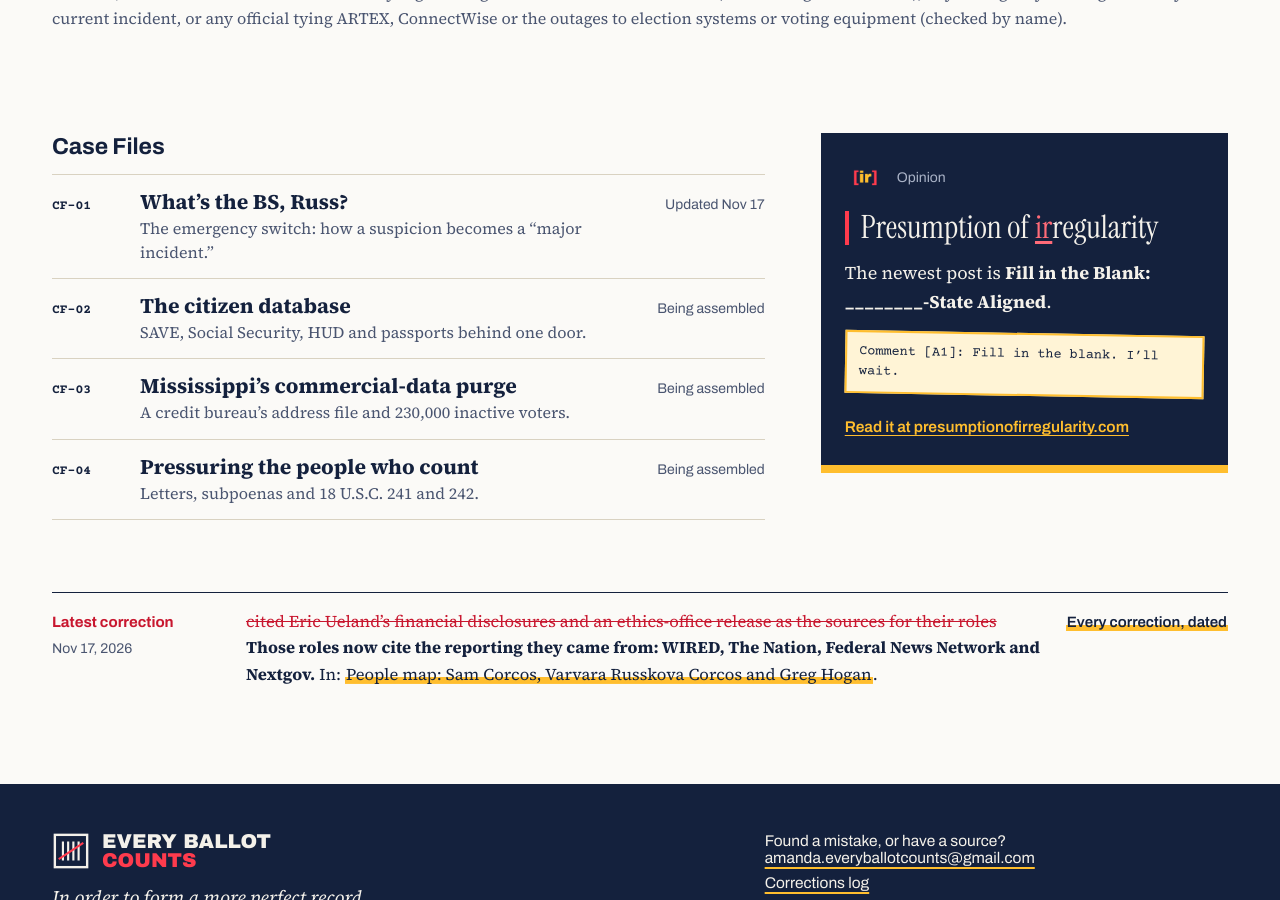
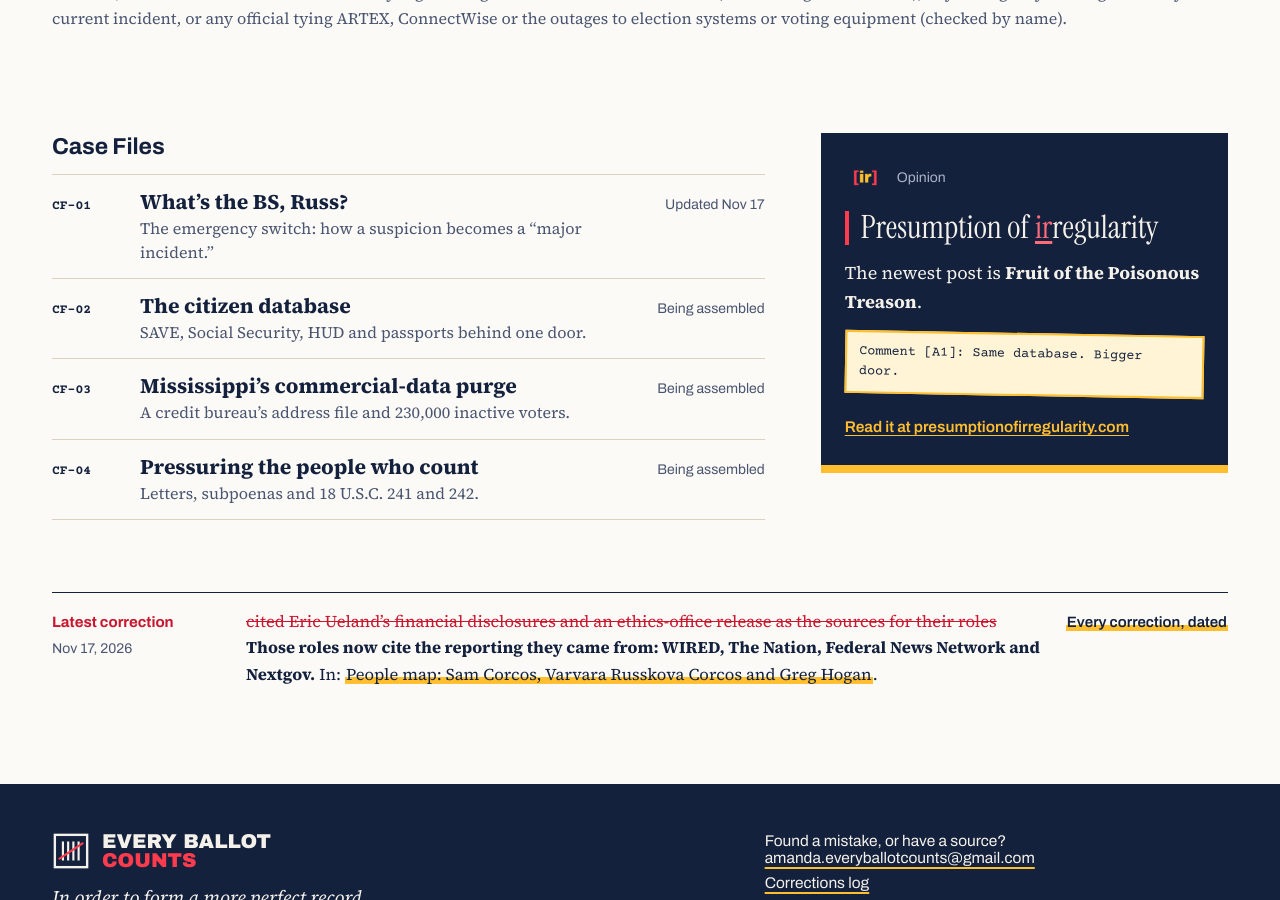
Before and after one commit to good-luck-with-that-ops/Every_Ballot_Counts_site, a Jekyll site: the page built from index.html, in a window 1280 px wide and 900 px high, scrolled down 2260 px. Built offline with Jekyll 4.4.1, drawn with Linux system fonts in a browser that asks for light colours.

Commit message:
Home: opinion card points to Fruit of the Poisonous Treason
Co-Authored-By: Claude Opus 5.5 <noreply@anthropic.com>
Claude-Session: https://claude.ai/code/session_01FzfMTbNVyRU7XpffsrV2HZ

```diff
--- a/_data/home.yml
+++ b/_data/home.yml
@@ -24,6 +24,6 @@ week:
   - {date: "Nov 13", text: "The FAA’s nationwide ground stop ended at 8:15 pm ET; the reported cause is a contractor’s network update, not an attack. {R}", src: "CBS", tw: 1}
 checked_not_seen: "Not seen as of Tuesday night: a “significant incident” declaration (Federal Register checked), any U.S. agency naming a country for a current incident, or any official tying ARTEX, ConnectWise or the outages to election systems or voting equipment (checked by name)."
 opinion:
-  title: "Fill in the Blank: ________-State Aligned"
-  url: "https://www.presumptionofirregularity.com/p/fill-in-the-blank-________-state"
-  comment: "Fill in the blank. I’ll wait."
+  title: "Fruit of the Poisonous Treason"
+  url: "https://www.presumptionofirregularity.com/p/fruit-of-the-poisonous-treason"
+  comment: "Same database. Bigger door."
```
